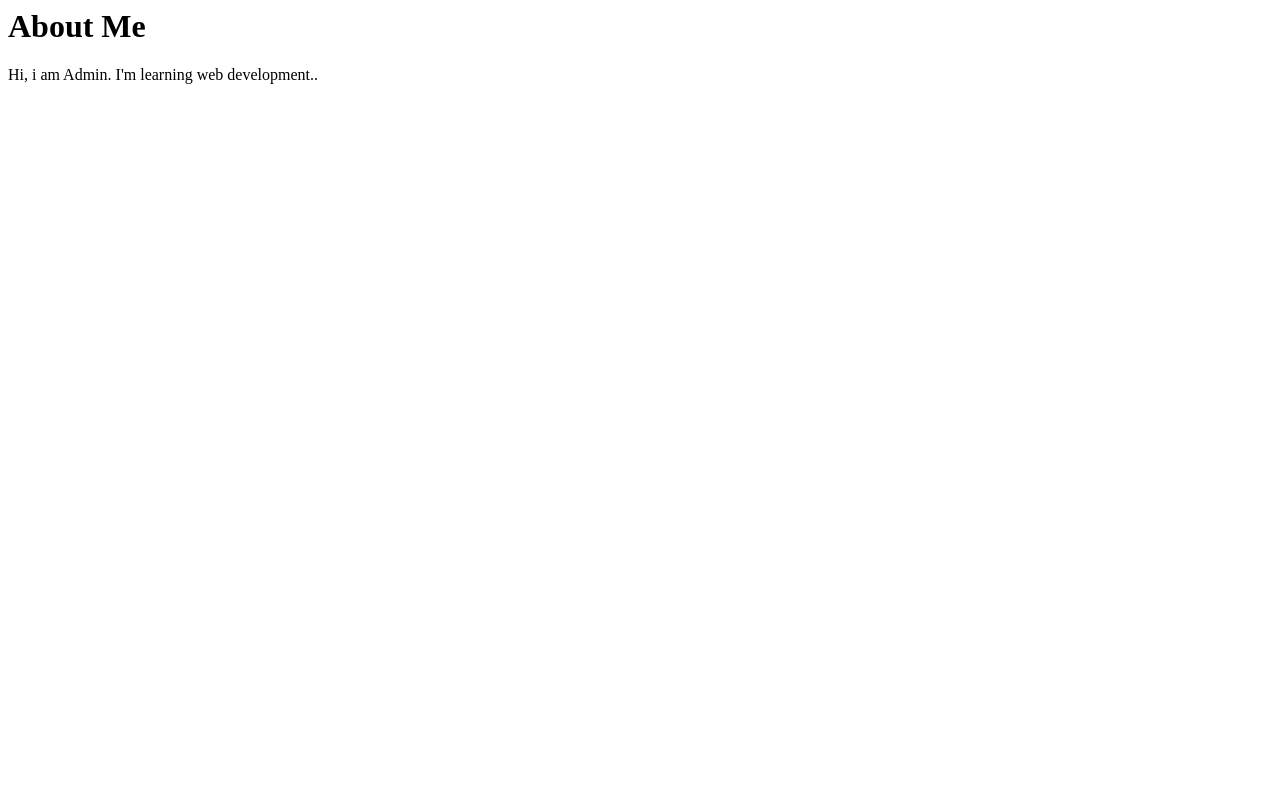
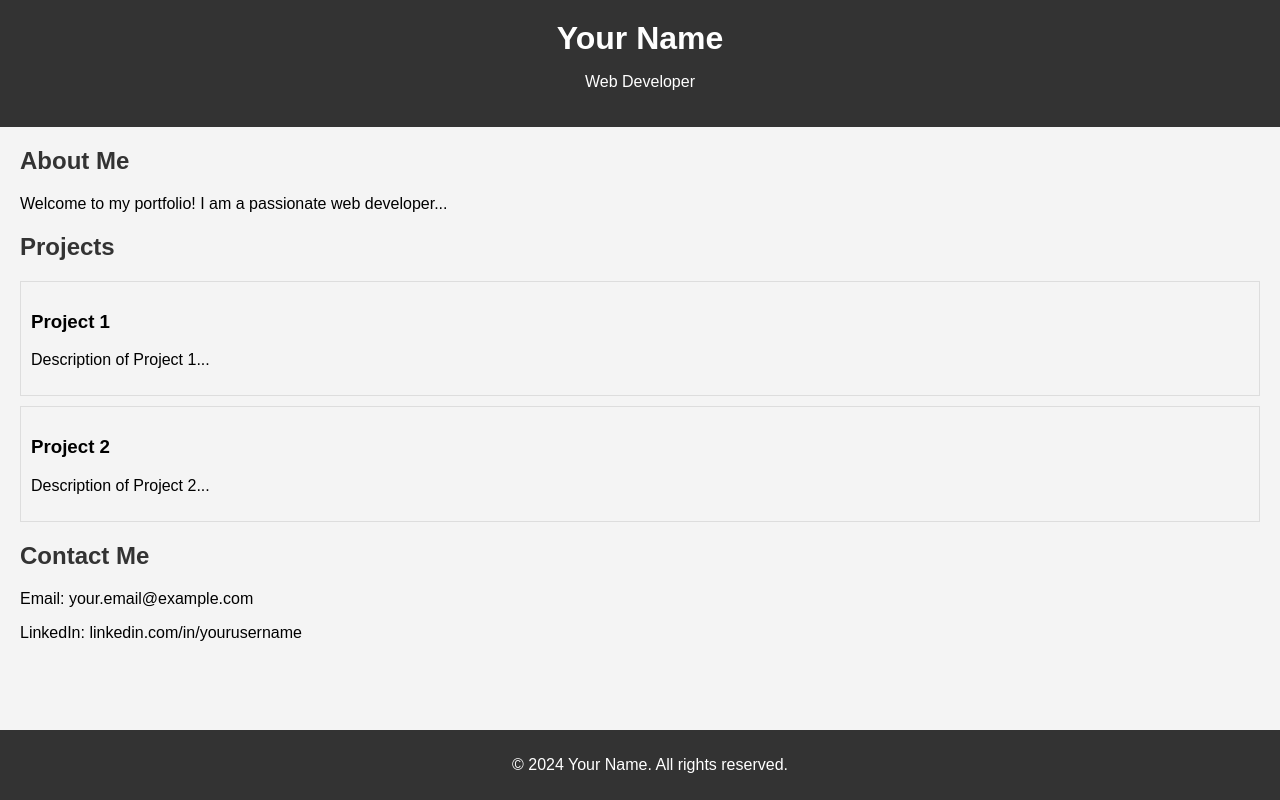
Before and after one commit to omos4biola/test, a plain HTML site: page index.html in a window 1280 px wide. Drawn offline with Linux system fonts and the light colour scheme.

Commit message:
New Update

```diff
--- a/index.html
+++ b/index.html
@@ -1,11 +1,86 @@
+<!DOCTYPE html>
 <html lang="en">
 <head>
     <meta charset="UTF-8">
     <meta name="viewport" content="width=device-width, initial-scale=1.0">
-        <title>Biography</title>
+    <title>Your Name - Portfolio</title>
+    <style>
+        body {
+            font-family: 'Arial', sans-serif;
+            margin: 0;
+            padding: 0;
+            background-color: #f4f4f4;
+        }
+
+        header {
+            background-color: #333;
+            color: #fff;
+            text-align: center;
+            padding: 20px;
+        }
+
+        header h1 {
+            margin: 0;
+        }
+
+        section {
+            margin: 20px;
+        }
+
+        h2 {
+            color: #333;
+        }
+
+        .project {
+            border: 1px solid #ddd;
+            padding: 10px;
+            margin-bottom: 10px;
+        }
+
+        footer {
+            background-color: #333;
+            color: #fff;
+            text-align: center;
+            padding: 10px;
+            position: fixed;
+            width: 100%;
+            bottom: 0;
+        }
+    </style>
 </head>
 <body>
-        <h1>About Me</h1>
-        <p>Hi, i am Admin. I'm learning web development..</p>
+    <header>
+        <h1>Your Name</h1>
+        <p>Web Developer</p>
+    </header>
+
+    <section id="about">
+        <h2>About Me</h2>
+        <p>Welcome to my portfolio! I am a passionate web developer...</p>
+    </section>
+
+    <section id="projects">
+        <h2>Projects</h2>
+        <div class="project">
+            <h3>Project 1</h3>
+            <p>Description of Project 1...</p>
+        </div>
+        <div class="project">
+            <h3>Project 2</h3>
+            <p>Description of Project 2...</p>
+        </div>
+        <!-- Add more projects as needed -->
+    </section>
+
+    <section id="contact">
+        <h2>Contact Me</h2>
+        <p>Email: your.email@example.com</p>
+        <p>LinkedIn: linkedin.com/in/yourusername</p>
+        <!-- Add more contact information as needed -->
+    </section>
+
+    <footer>
+        <p>&copy; 2024 Your Name. All rights reserved.</p>
+    </footer>
 </body>
 </html>
```
Lines whose indentation alone changed are shown as unchanged.
